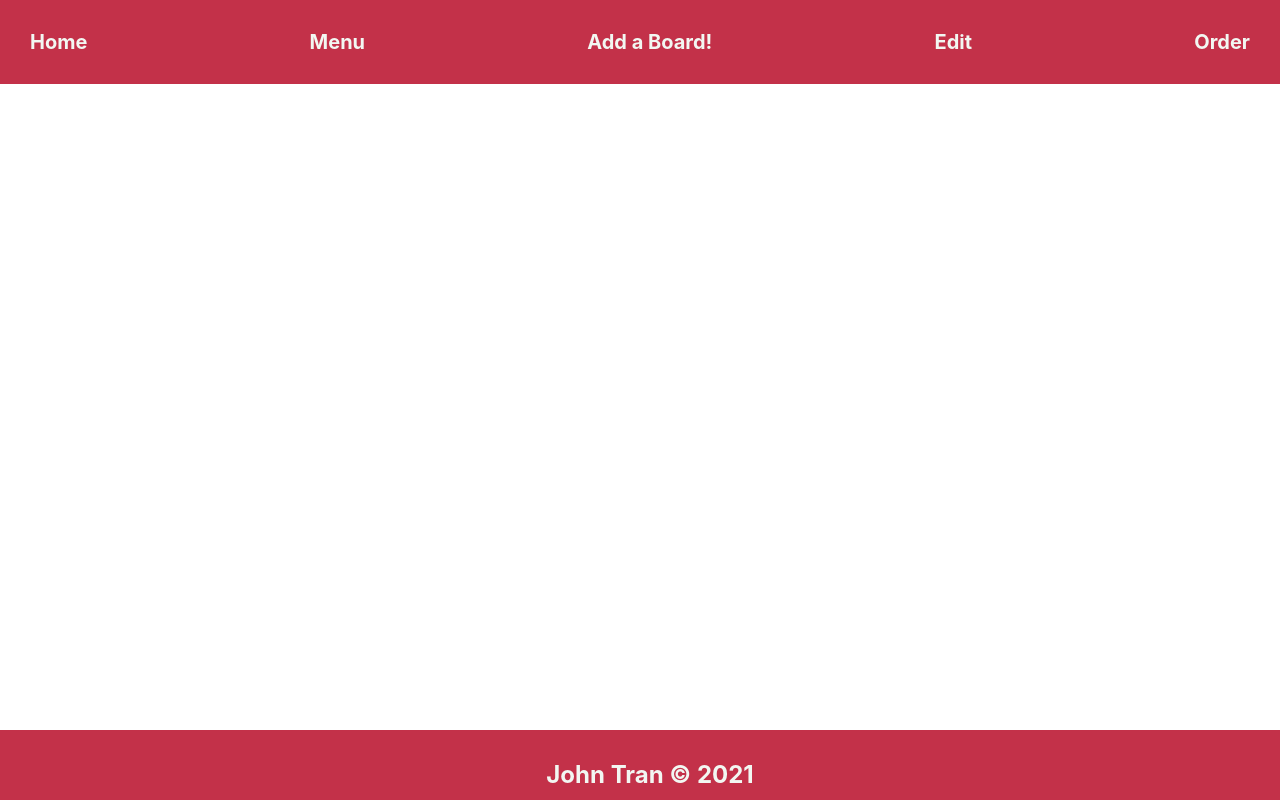
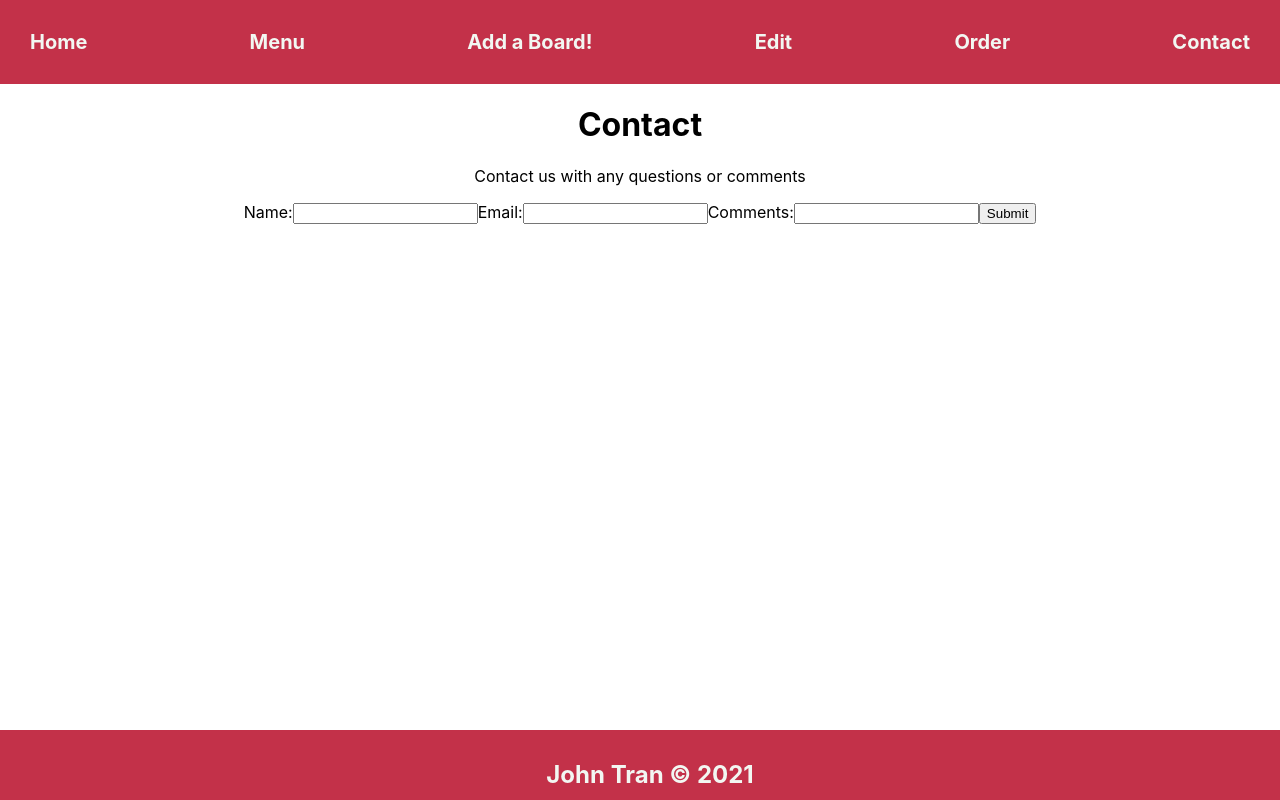
Before and after one commit to johntran1203/board, a React (Create React App) app in the folder client/: page /contact in a window 1280 px wide. Built offline with nearby package versions, Linux system fonts and the light colour scheme.

Commit message:
add a contact component

```diff
--- a/client/src/App.js
+++ b/client/src/App.js
@@ -6,6 +6,7 @@ import './App.css';
 import AddBoard from "./screens/AddBoard";
 import Orders from "./screens/Orders";
 import Edit from "./screens/Edit";
+import Contact from "./components/Contact";
 
 import Footer from "./components/Footer";
 
@@ -30,6 +31,9 @@ function App() {
           <Route path='/orders'>
             <Orders />
             </Route>
+          <Route path='/contact'>
+            <Contact />
+          </Route>
         </main>
       </Switch>
       <Footer />
--- /dev/null
+++ b/client/src/components/Contact.jsx
@@ -0,0 +1,56 @@
+import { useState } from "react";
+import { useHistory } from "react-router-dom";
+
+const Contact = () => {
+    const [name, setName] = useState("");
+    const [email, setEmail] = useState("");
+    const [comment, setComment] = useState("");
+
+    const history = useHistory();
+
+    const handleSubmit = async (e) => {
+        e.preventDefault();
+        const newComment = {
+            board_name: name,
+
+
+        };
+        // await createBoard(newComment);
+        history.push("/boards");
+    };
+    return (
+        <div>
+            <h1>Contact</h1>
+            <p>Contact us with any questions or comments</p>
+            <form onSubmit={handleSubmit}>
+            <label htmlFor="name">Name:</label>
+            <input
+                id="name"
+                type="text"
+                value={name}
+                onChange={(e) => setName(e.target.value)}
+                required
+            />
+             <label htmlFor="email">Email:</label>
+            <input
+                id="email"
+                type='email'
+                value={email}
+                onChange={(e) => setEmail(e.target.value)}
+                required
+            />
+            <label htmlFor="comment">Comments:</label>
+            <input
+                id="comment"
+                type="text"
+                value={comment}
+                onChange={(e) => setComment(e.target.value)}
+                required
+            />
+             <button type="submit">Submit</button>
+            </form>
+        </div>
+    );
+};
+
+export default Contact;
--- a/client/src/components/Nav.jsx
+++ b/client/src/components/Nav.jsx
@@ -10,6 +10,7 @@ const Nav = () => {
       <Link to="/newBoard">Add a Board!</Link>
       <Link to="/edit">Edit</Link>
       <Link to="/orders">Order</Link>
+      <Link to="/contact">Contact</Link>
     </StyledNav>
   );
 };
--- a/client/src/screens/Boards.jsx
+++ b/client/src/screens/Boards.jsx
@@ -15,12 +15,12 @@ const Boards = (props) => {
     return (
         <div>
             <section>
-            <h1>Hello</h1>
+            <h1>Our Menu</h1>
             {boards.map((board, index) => (
                 <div key={index}>
                     <h3>{board.board_name}</h3>
                     <p>{board.description}</p>
-                    <h4>{board.price}</h4>
+                    <h4>$ {board.price}</h4>
                 </div>
             ))}
         </section>
--- a/client/src/screens/Edit.jsx
+++ b/client/src/screens/Edit.jsx
@@ -60,11 +60,11 @@ const Edit = (props) => {
     return (
         <div>
             <section>
-                <h1>Hello</h1>
+                <h1>Changes</h1>
                 {boards.map((board, index) => (
                     <div key={index} id={board.id}>
                         <h3>{board.board_name}</h3>
-                        <p>{board.description}</p>
+                        <p>{board.description} </p>
                         <h4>{board.price}</h4>
                         <button id={board.id} onClick={handleEdit}>Edit</button>
                         <button id={board.id} onClick={handleDelete}>Delete</button>
```
